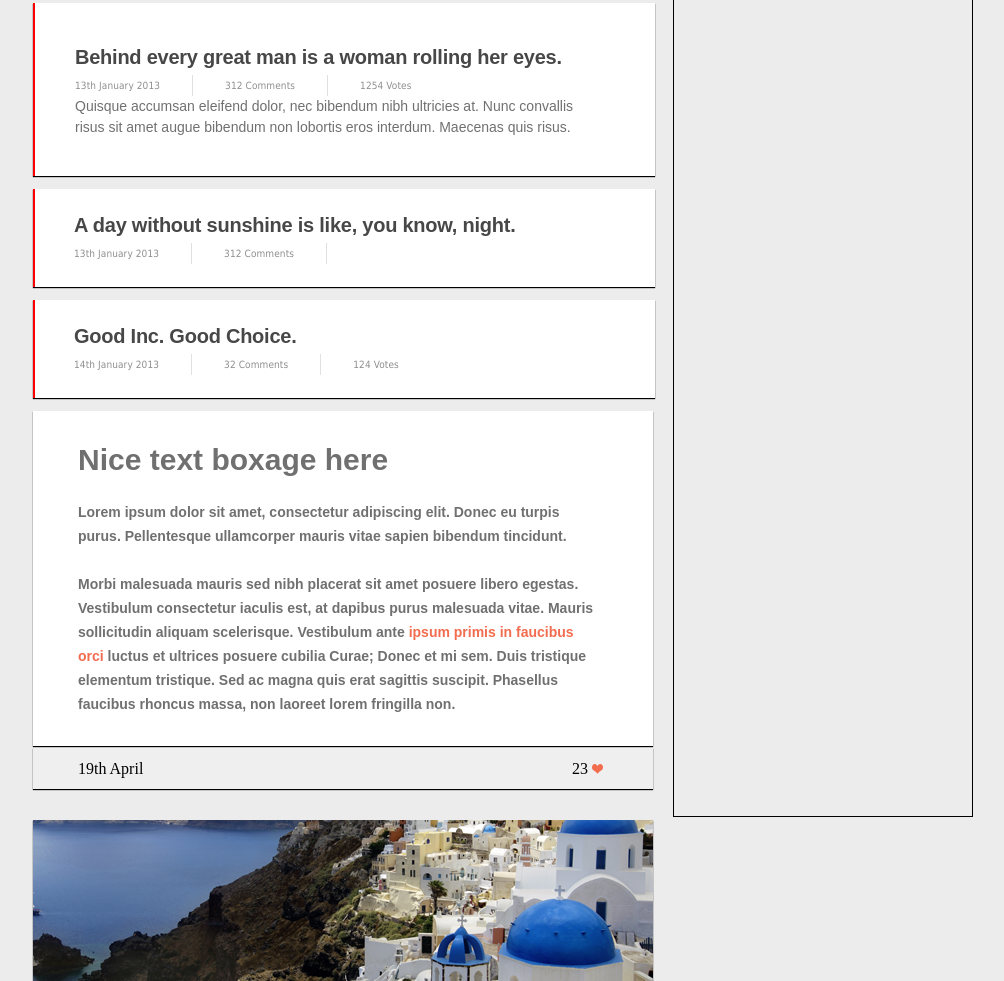
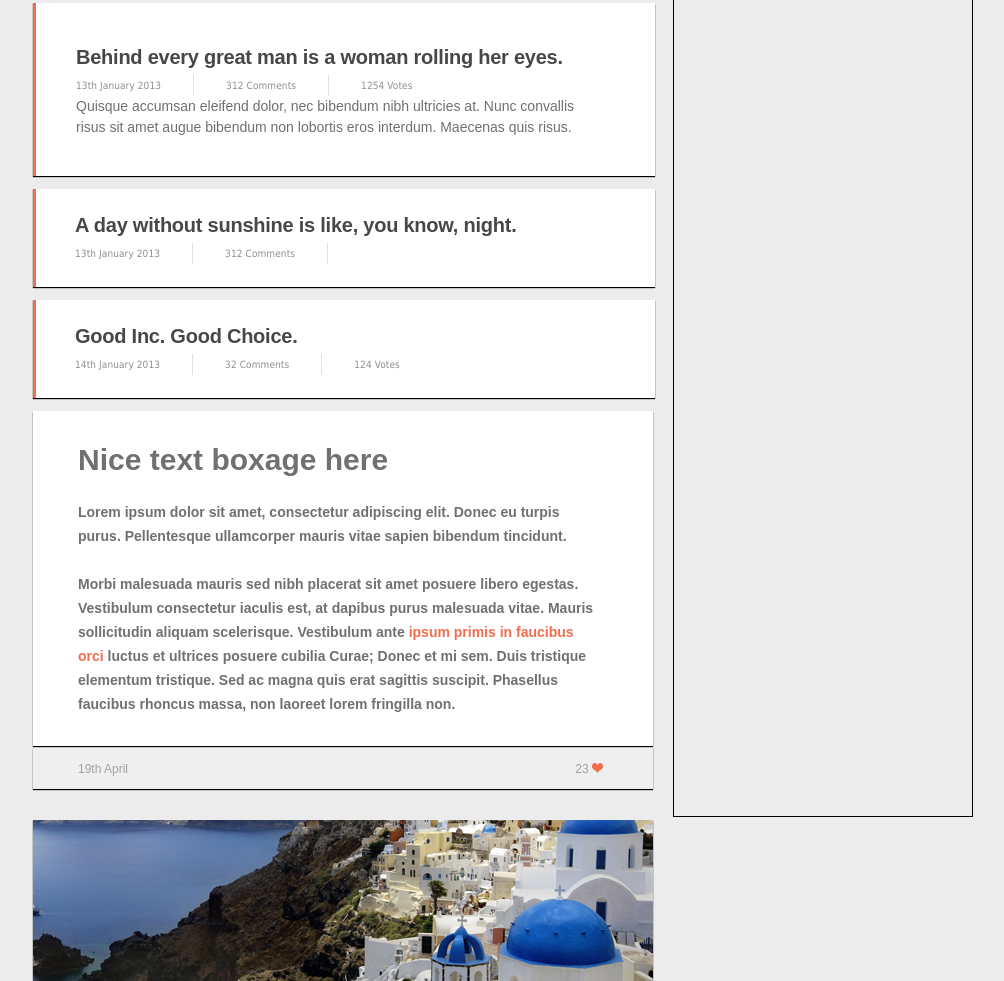
Before and after one commit to alex1mo/GoodInc, a plain HTML site: page source/index.html in a window 1280 px wide. Shown: the part 1195-2176 px from the top of the page, without its empty margins (137-1141 px from the left). Drawn offline with Linux system fonts and the light colour scheme.

Commit message:
edit finish blog

```diff
--- a/source/css/main.css
+++ b/source/css/main.css
@@ -322,11 +322,10 @@ section>div {
 }
 
 .comments {
-    height: 173px;
     background: white;
     padding: 36px 77px 40px 40px;
     margin-bottom: 13px;
-    border-left: 2px solid red;
+    border-left: 3px solid #f26c4e;
     box-shadow: 0px 1px 1px 0px #000000;
     width: 622px;
     height: 173px;
@@ -445,6 +444,15 @@ section>div {
     align-items: center;
 }
 
+.boxage2>div {
+    font-family: Arial;
+    color:  #a2a2a2;
+    font-size: 12px;
+    font-weight: 400;
+    line-height: 24px;
+    text-align: left;
+}
+
 .css-156 {
     background-color:  #ffffff;
     box-shadow: 0px 1px 1px 0px #000000;
@@ -476,7 +484,7 @@ section>div {
 
 .boxage3 {
     margin-top: 32px;
-    height: 390px;
+    height: 482px;
 }
 
 .boxage3 .text-box {
```
Also changed, not shown: source/index.html (+4 -1 lines).
